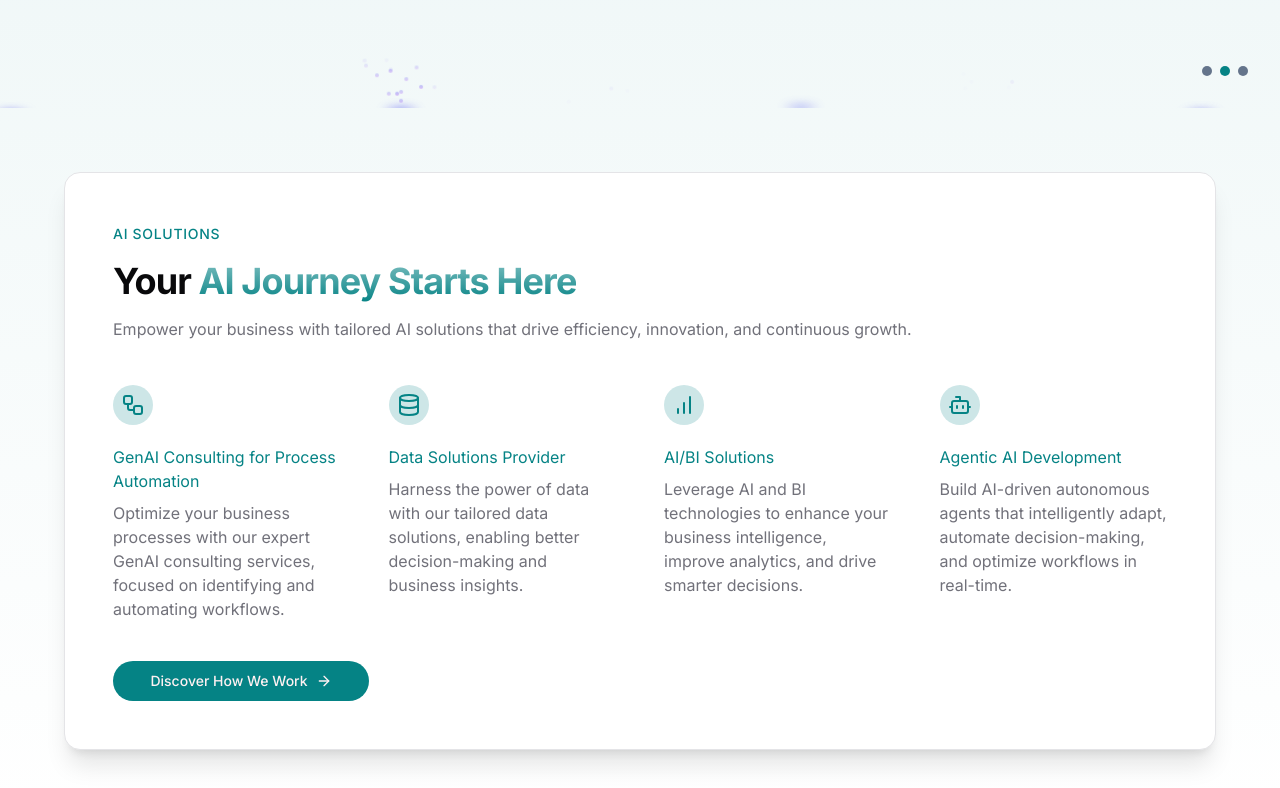
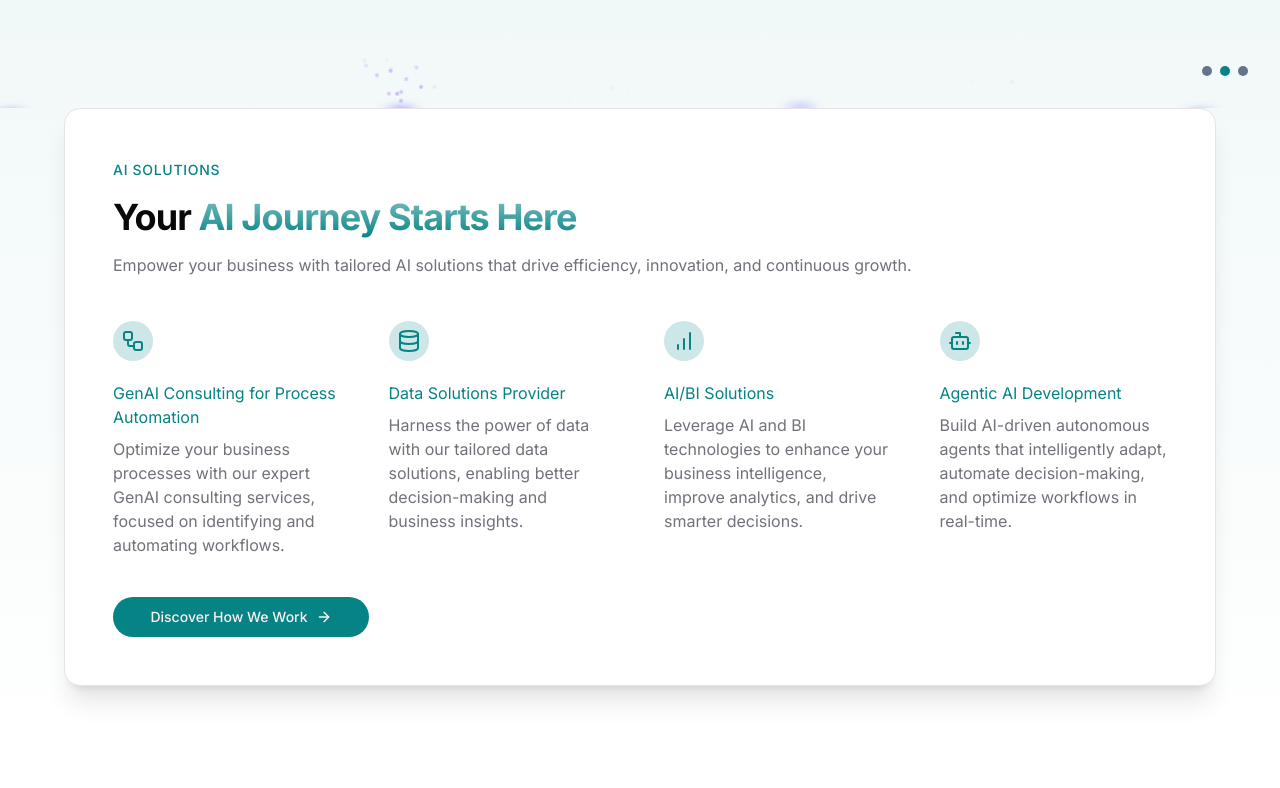
Before and after one commit to diwashbhattarai999/fact-digi, a React (Vite) app: page / in a window 1280 px wide. Shown: the part 612-1400 px from the top of the page. Built offline with nearby package versions, Linux system fonts and the light colour scheme; what tailwindcss-bg-patterns would draw is missing.

Commit message:
fix: services position

```diff
--- a/src/features/home/components/Services.tsx
+++ b/src/features/home/components/Services.tsx
@@ -44,7 +44,7 @@ const serviceList: Array<ServiceProps> = [
 
 export const Services = () => {
   return (
-    <SectionWrapper id="services">
+    <SectionWrapper className="pt-0" id="services">
       <div className="relative flex w-full flex-col space-y-10 overflow-hidden rounded-2xl border bg-background p-8 shadow-xl md:p-12">
         <div>
           <div className="pattern-dots absolute left-0 top-0 size-full pattern-blue-500 pattern-bg-background pattern-opacity-5 pattern-size-6" />
```
